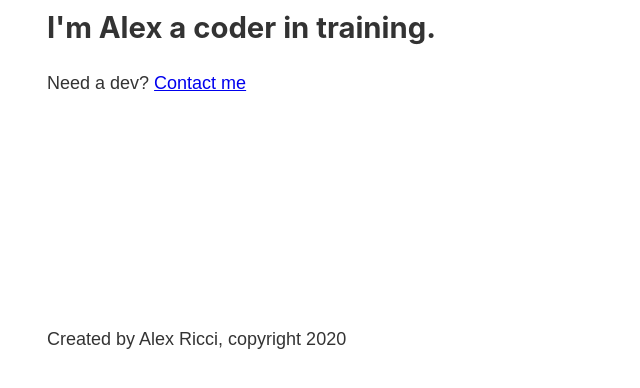
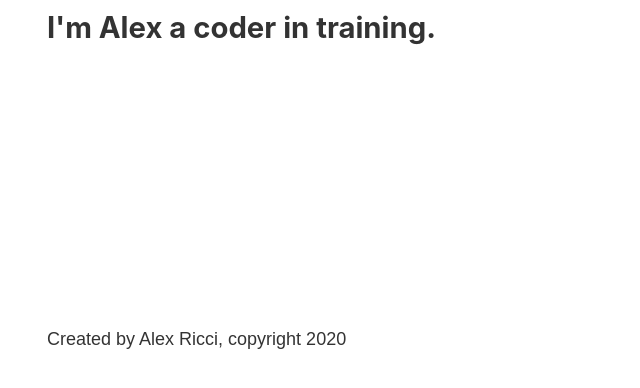
Before and after one commit to AxlRicci/GatsbyTutorial, a Gatsby site: page / in a window 1280 px wide. Shown: the part 404-792 px from the top of the page, without its empty margins (236-876 px from the left). Built offline with nearby package versions, Linux system fonts and the light colour scheme; Gatsby itself is replaced by a stand-in of ours.

Commit message:
changed home page

```diff
--- a/src/pages/index.js
+++ b/src/pages/index.js
@@ -10,7 +10,6 @@
             <Head title="Home"/>
             <h1>Hello</h1>
             <h2>I'm Alex a coder in training.</h2>
-            <p>Need a dev? <Link to="/contact">Contact me</Link></p>
         </Layout>
     )
 }
```
